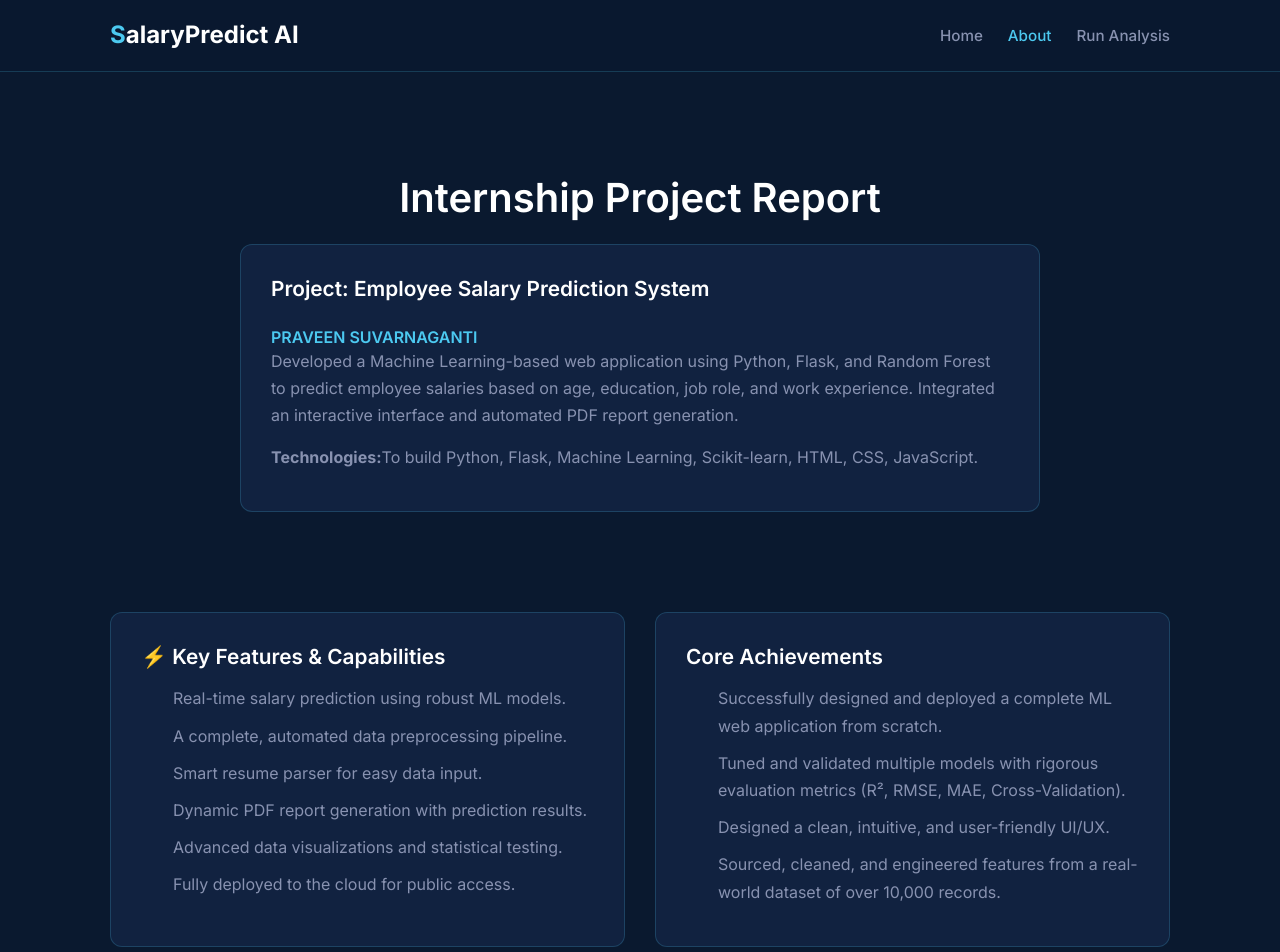
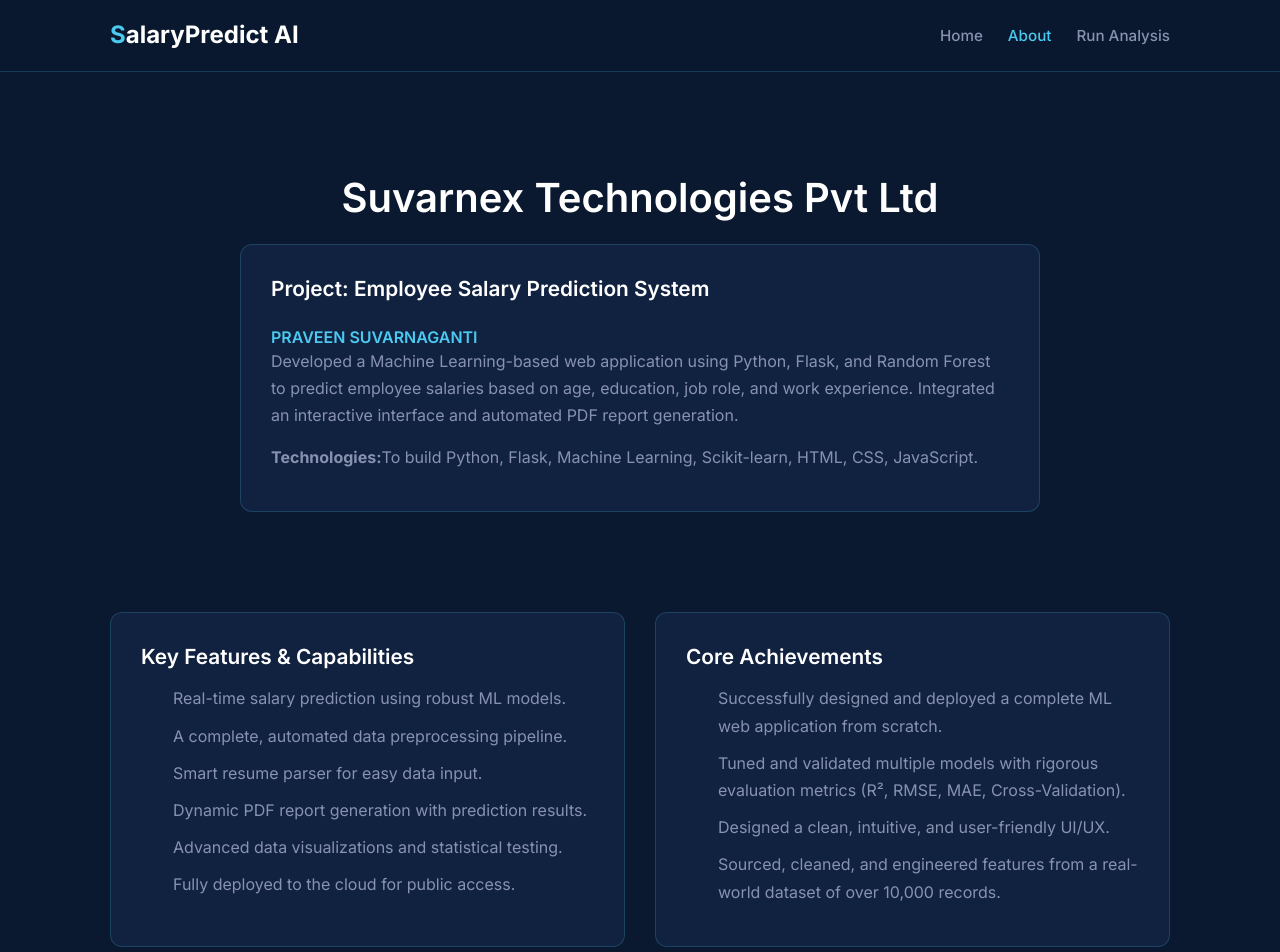
Before and after one commit to praveensuvarnaganti/Salary-Predict-AI, a Flask app: page /about-tech in a window 1280 px wide. Shown: the top 952 px of the page. Run offline with Flask 3, Linux system fonts and the light colour scheme.

Commit message:
Updated project files

```diff
--- a/templates/about_tech.html
+++ b/templates/about_tech.html
@@ -286,7 +286,7 @@
       <section id="report-intro" class="section">
         <div class="container">
           <h2 class="section-title animate-on-scroll">
-            Internship Project Report
+            Suvarnex Technologies Pvt Ltd
           </h2>
           <div
             class="card animate-on-scroll"
@@ -316,7 +316,7 @@
         <div class="container">
           <div class="grid-2">
             <div class="card animate-on-scroll">
-              <h3>⚡ Key Features & Capabilities</h3>
+              <h3>Key Features & Capabilities</h3>
               <ul>
                 <li>
                   <span class="icon"></span>Real-time salary prediction using
@@ -671,8 +671,7 @@
     <footer class="footer">
       <div class="container">
         <p>
-          © 2026 Suvarnaganti Praveen. A Machine Learning Project for Career
-          Transparency.
+          © 2026 Powered by Suvarnex Technologies Pvt Ltd
         </p>
       </div>
     </footer>
--- a/templates/index.html
+++ b/templates/index.html
@@ -393,7 +393,7 @@
     <header class="header">
       <div class="container">
         <nav class="navbar">
-          <a href="#" class="nav-logo"><span>S</span>alaryPredict AI</a>
+          <a href="#" class="nav-logo"><span>S</span>uvarnex Technologies</a>
           <ul class="nav-links">
             <li><a href="{{ url_for('home') }}">Home</a></li>
 
@@ -680,8 +680,7 @@
     <footer class="footer">
       <div class="container">
         <p>
-          © 2026 Suvarnaganti Praveen. A Machine Learning Project for Career
-          Transparency.
+          © 2026 Powered by Suvarnex Technologies Pvt Ltd
           <br />
           Built with <span style="color: var(--accent-primary)"></span> using
           Python, Flask, and JavaScript.
```
